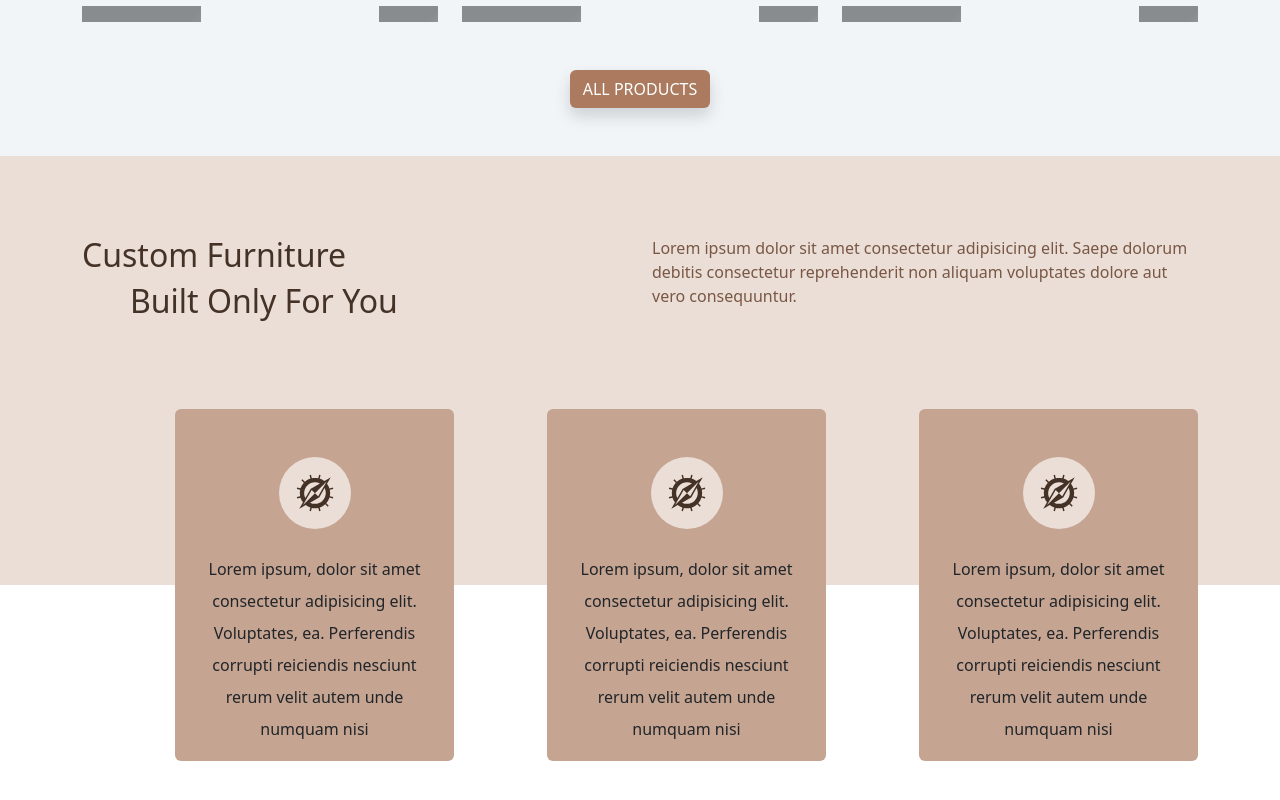
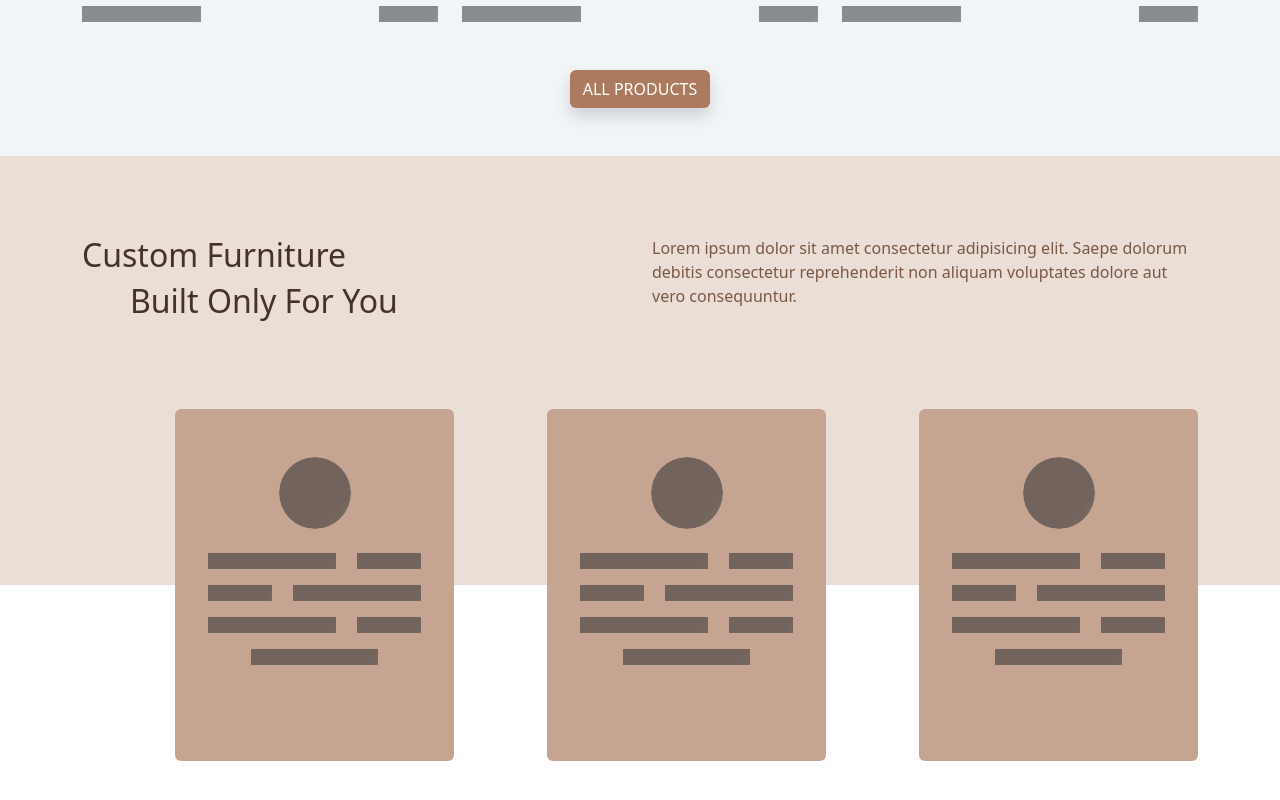
Before and after one commit to faran1385/ComfySloth, a React (Create React App) app: page / in a window 1280 px wide. Shown: the part 1495-2295 px from the top of the page. Built offline with nearby package versions, Linux system fonts and the light colour scheme; no server answers.

Commit message:
custom furniture services preload is done

```diff
--- a/src/Components/Service.js
+++ b/src/Components/Service.js
@@ -1,9 +1,30 @@
 import {GiCompass} from "react-icons/gi"
 
 export function Service() {
+    if (true) {
+        return (<div className={"col-lg-3 position-relative mb-lg-0 mb-5  rounded-2 offset-lg-1"}
+                     style={{background: "#c5a491", height: "22rem"}}>
+            <div className={"w-100 d-flex flex-column align-items-center pt-5"}>
+                <div className={"rounded-circle  placeholder-wave placeholder p-3"}
+                     style={{width: "4.5rem", height: "4.5rem"}}>
+                </div>
+                <div className={"container"}>
+                    <div className={"row pt-4"}>
+                        <div className={"col-6 mb-3 offset-1 placeholder placeholder-wave"}></div>
+                        <div className={"col-3 mb-3 offset-1 placeholder placeholder-wave"}></div>
+                        <div className={"col-3 mb-3 offset-1 placeholder placeholder-wave"}></div>
+                        <div className={"col-6 mb-3 offset-1 placeholder placeholder-wave"}></div>
+                        <div className={"col-6 mb-3 offset-1 placeholder placeholder-wave"}></div>
+                        <div className={"col-3 mb-3 offset-1 placeholder placeholder-wave"}></div>
+                        <div className={"col-6 offset-3 placeholder placeholder-wave"}></div>
+                    </div>
+                </div>
+            </div>
+        </div>);
+    }
     return (
         <div className={"col-lg-3 position-relative mb-lg-0 mb-5  rounded-2 offset-lg-1"}
-             style={{background: "#c5a491",height:"22rem"}}>
+             style={{background: "#c5a491", height: "22rem"}}>
             <div className={"w-100 d-flex flex-column align-items-center pt-5"}>
                 <div className={"rounded-circle p-3"}
                      style={{background: "#eaded7", color: "#453227", width: "fit-content"}}>
```
